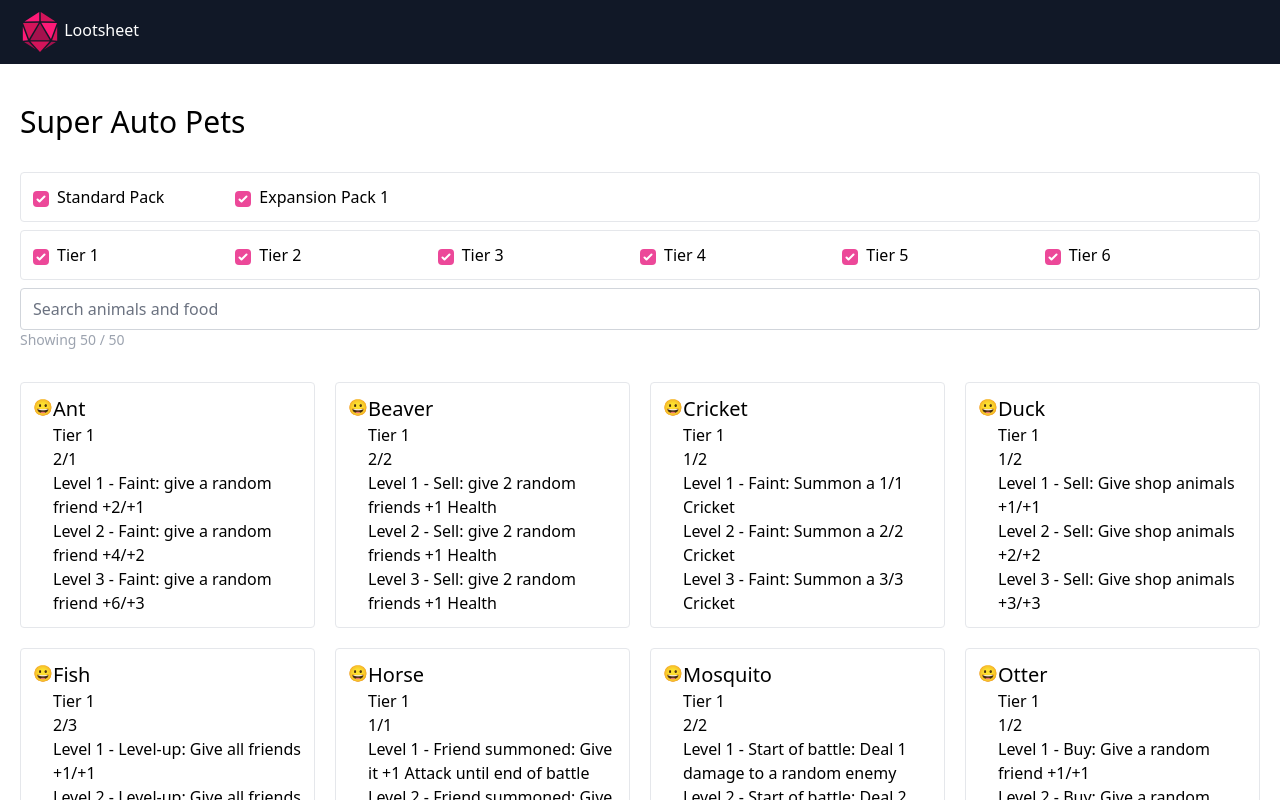
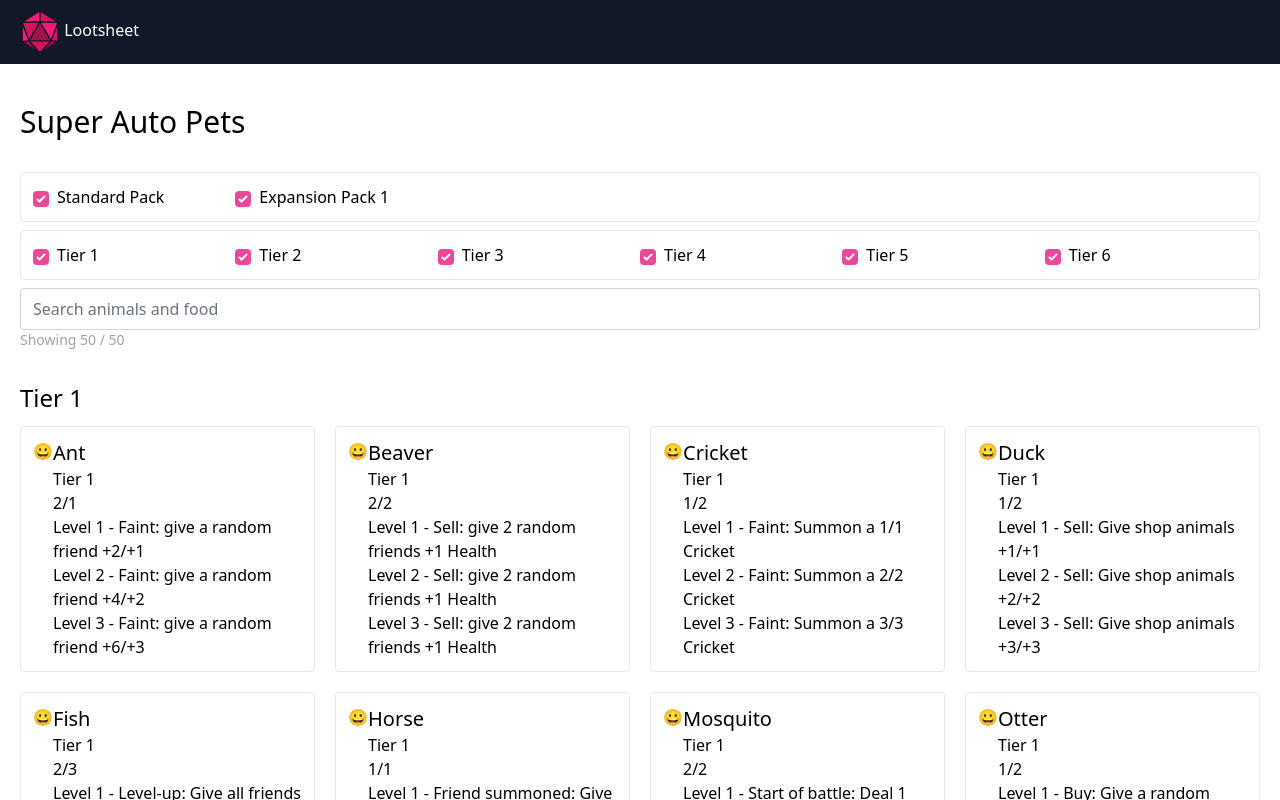
Before and after one commit to Soviut/super-auto-pets-cheatsheet, a Vue app: page / in a window 1280 px wide. Shown: the top 800 px of the page. Built offline with nearby package versions, Linux system fonts and the light colour scheme.

Commit message:
group by tiers

```diff
--- a/src/pages/Index.vue
+++ b/src/pages/Index.vue
@@ -20,6 +20,7 @@
 
 const { animals, packs, tiers } = data
 
+// TODO: do test filtering as 2nd step
 const filteredAnimals = computed(() => {
   return (animals as Animal[]).reduce<Animal[]>((acc, curr) => {
     // TODO: search more fields
@@ -32,6 +33,13 @@
         : []),
     ]
   }, [])
+})
+
+const animalsByTier = computed(() => {
+  return filteredAnimals.value.reduce<Array<Array<Animal>>>((acc, curr) => {
+    acc[curr.tier].push(curr)
+    return acc
+  }, [[], [], [], [], [], []])
 })
 
 const selectedPacks = ref([true, true])
@@ -53,7 +61,7 @@
       <h1>Super Auto Pets</h1>
     </header>
 
-    <form class="mb-8">
+    <form class="mb-8" @submit.prevent>
       <fieldset
         class="grid sm:grid-cols-2 md:grid-cols-3 lg:grid-cols-6 p-3 mb-2 border rounded"
       >
@@ -95,9 +103,14 @@
       </div>
     </form>
 
+    <section v-for="(tier, t) in animalsByTier" :key="t" class="mb-8">
+      <header class="mb-3">
+        <h2>{{ tiers[t] }}</h2>
+      </header>
+
       <ul class="grid md:grid-cols-2 lg:grid-cols-3 xl:grid-cols-4 gap-5">
         <li
-        v-for="animal in filteredAnimals"
+          v-for="animal in tier"
           :key="animal.name"
           class="flex p-3 border rounded"
         >
@@ -110,7 +123,7 @@
               {{ animal.name }}
             </h3>
 
-          <div>Tier {{ animal.tier + 1 }}</div>
+            <div>{{ tiers[animal.tier] }}</div>
 
             <div>{{ animal.attack }}/{{ animal.health }}</div>
 
@@ -122,5 +135,7 @@
           </div>
         </li>
       </ul>
+    </section>
+
   </div>
 </template>
```
Lines whose indentation alone changed are shown as unchanged.
